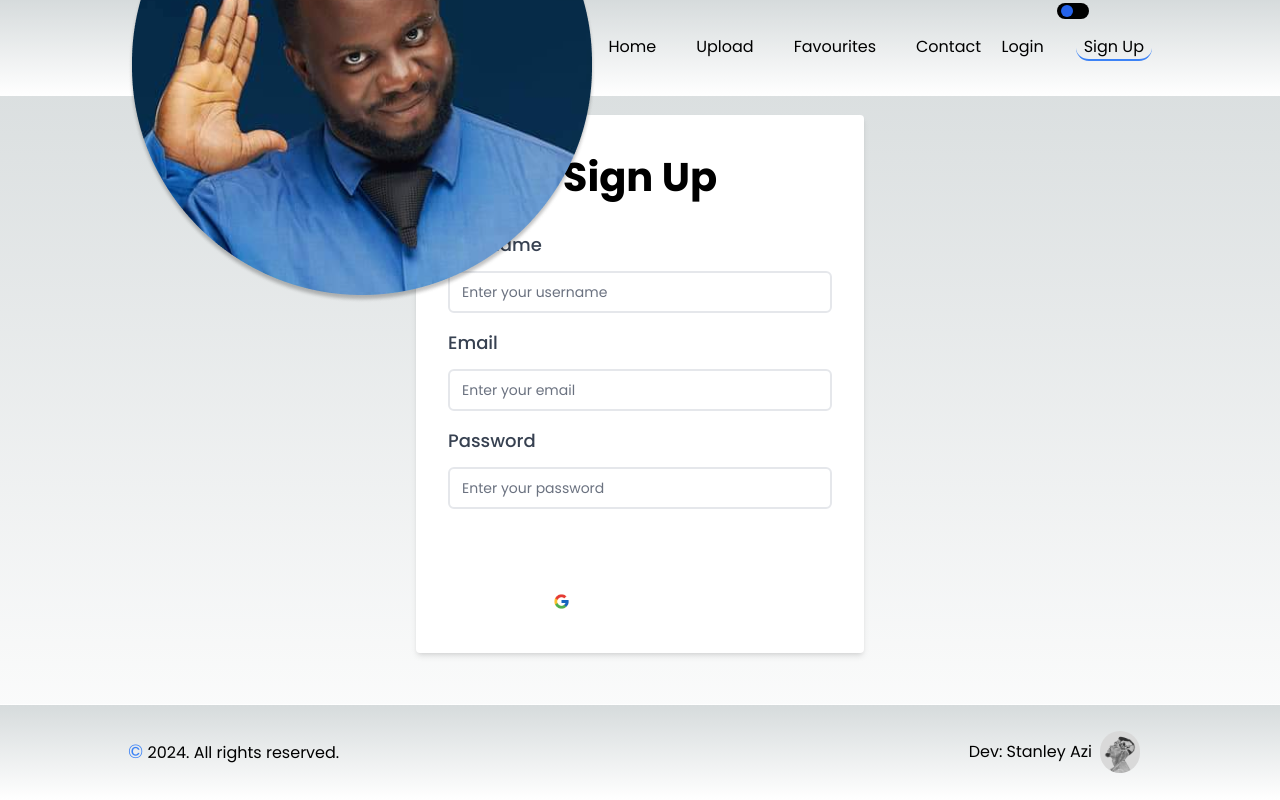
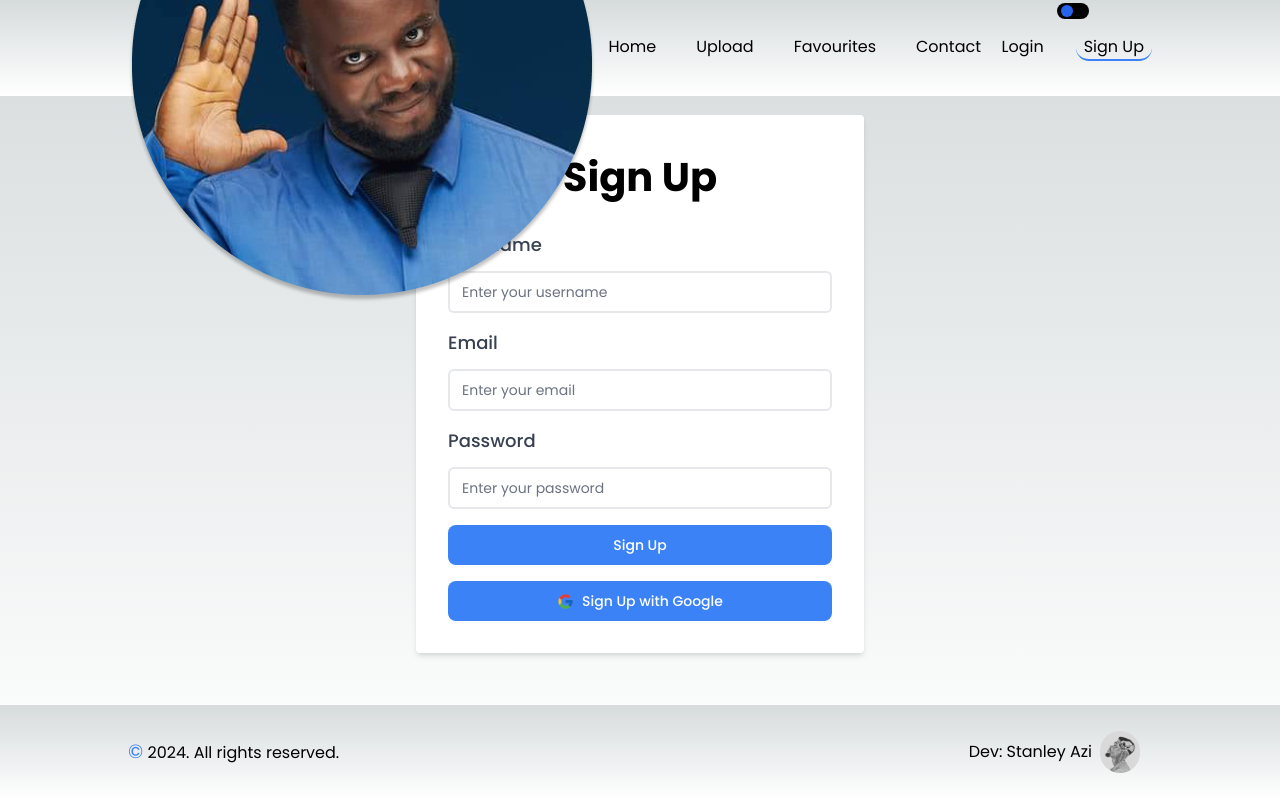
Before and after one commit to Stan015/sabinus.meme, a Next.js app: page /sign-up in a window 1280 px wide. Built offline with nearby package versions, Linux system fonts and the light colour scheme.

Commit message:
fix: button styling

```diff
--- a/src/app/login/page.tsx
+++ b/src/app/login/page.tsx
@@ -4,7 +4,6 @@ import type { FormData } from "@/types";
 import { useState } from "react";
 import { handleGoogleSignUp, signIn } from "@/(authentication)/auth";
 import LoginForm from "../components/login-form";
-import { useRouter } from "next/navigation";
 import { Button } from "@/components/button";
 import Image from "next/image";
 
@@ -36,7 +35,7 @@ export default function Login() {
         />
         <Button
           onClick={async () => await handleGoogleSignUp("google")}
-          className="flex gap-2 items-center justify-center mt-4 bg-blue-500 text-white rounded hover:bg-blue-600 w-full"
+          className="flex gap-2 items-center justify-center mt-4 bg-blue text-white hover:bg-blue-deep w-full"
         >
           <Image
             src="/icons8-google-48.png"
--- a/src/app/sign-up/page.tsx
+++ b/src/app/sign-up/page.tsx
@@ -86,13 +86,13 @@ const Signup = () => {
           </div>
           <Button
             type="submit"
-            className="flex items-center justify-center w-full bg-blue-500 text-white p-2 rounded hover:bg-blue-600 "
+            className="flex gap-2 items-center justify-center mt-4 bg-blue text-white hover:bg-blue-deep w-full"
           >
             Sign Up
           </Button>
           <Button
             onClick={async () => await handleGoogleSignUp("google")}
-            className="flex gap-4 items-center justify-center mt-4 bg-blue-500 text-white rounded hover:bg-blue-600 w-full"
+            className="flex gap-2 items-center justify-center mt-4 bg-blue text-white hover:bg-blue-deep w-full"
           >
             <Image
               src="/icons8-google-48.png"
```
